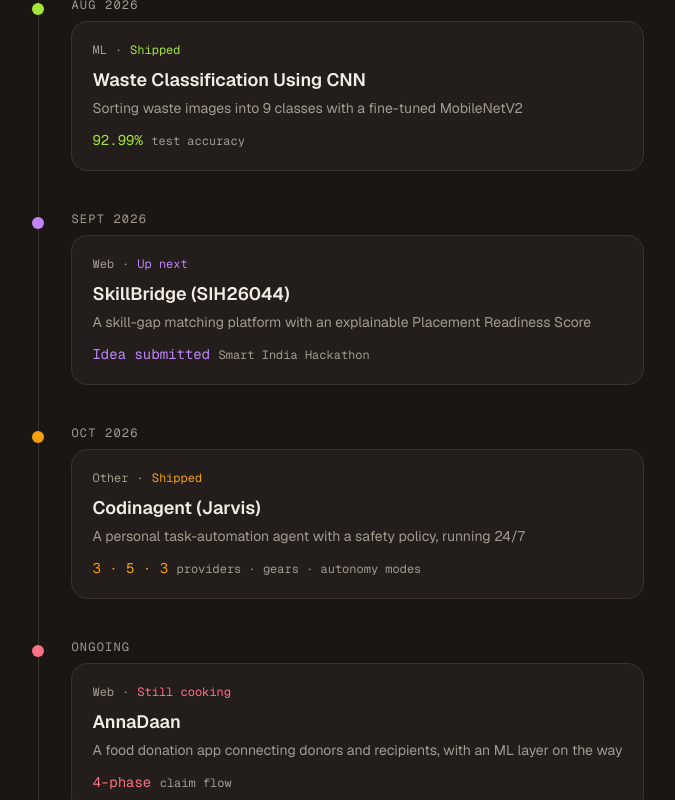
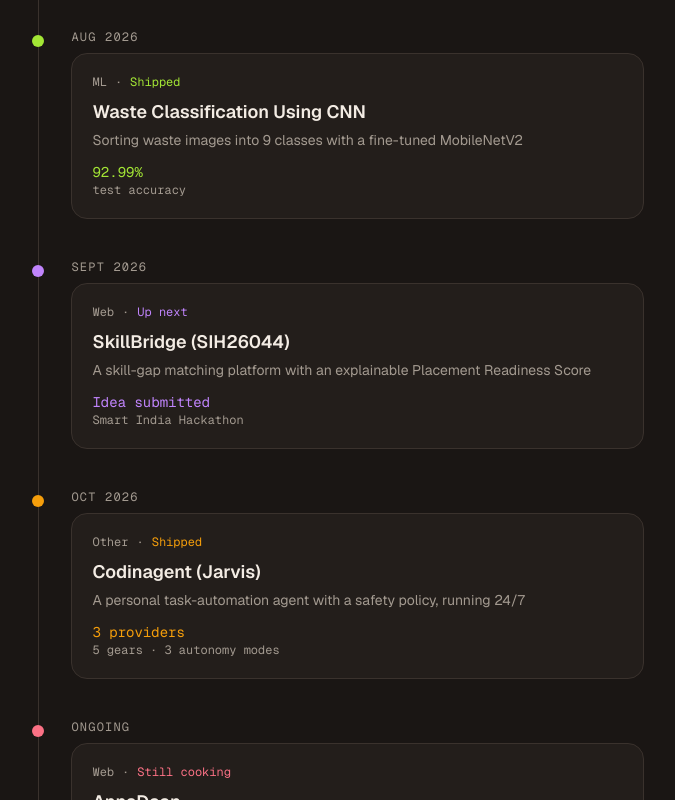
Before and after one commit to Katekar3/portfolio, a Next.js app: page / in a window 1280 px wide. Shown: the part 940-1740 px from the top of the page, without its empty margins (299-974 px from the left). Built offline with nearby package versions, Linux system fonts and the light colour scheme.

Commit message:
Home timeline, filters, about, contact, nav, hero, learning

```diff
--- a/components/ProjectCard.tsx
+++ b/components/ProjectCard.tsx
@@ -92,12 +92,15 @@ export default function ProjectCard({ project: p }: { project: Project }) {
   // FOUNDATION: one compact card
   if (p.tier === "foundation") {
     return (
-      <Link href={href} className={`${base} flex items-center justify-between gap-4 border-border p-4`}>
+      <Link
+        href={href}
+        className={`${base} flex flex-col gap-2 border-border p-4 sm:flex-row sm:items-center sm:justify-between sm:gap-4`}
+      >
         <div>
           <h3 className="font-semibold">{p.title}</h3>
           <p className="text-sm text-muted">{p.tagline}</p>
         </div>
-        <span className="font-mono text-sm" style={{ color: p.accent }}>
+        <span className="font-mono text-sm sm:shrink-0 sm:text-right" style={{ color: p.accent }}>
           {p.signatureStat.value}
         </span>
       </Link>
--- a/components/Timeline.tsx
+++ b/components/Timeline.tsx
@@ -30,9 +30,11 @@ export default function Timeline() {
             <Meta p={p} />
             <h3 className="mt-2 text-lg font-semibold">{p.title}</h3>
             <p className="mt-1 text-sm text-muted">{p.tagline}</p>
-            <div className="mt-3 font-mono text-sm" style={{ color: p.accent }}>
-              {p.signatureStat.value}{" "}
-              <span className="text-xs text-muted">{p.signatureStat.label}</span>
+            <div className="mt-3">
+              <div className="font-mono text-sm" style={{ color: p.accent }}>
+                {p.signatureStat.value}
+              </div>
+              <div className="font-mono text-xs text-muted">{p.signatureStat.label}</div>
             </div>
           </Link>
         </li>
--- a/data/projects.ts
+++ b/data/projects.ts
@@ -90,7 +90,7 @@ export const projects: Project[] = [
       "Flask backend with SSE streaming and a React/Vite UI. A tool-using agent loop rotates across Groq, Gemini and OpenRouter models, with 5 selectable gears (presets). A safety policy classifies every tool call as LOW, MEDIUM, HIGH or DENY under SAFE, ASSISTED or AUTONOMOUS modes, with approval cards. A SQLite queue and scheduler handle tasks.",
     result:
       "v1 complete (finished around 11 Oct 2026). Repository is being cleaned up with fixes before it goes public.",
-    signatureStat: { value: "3 · 5 · 3", label: "providers · gears · autonomy modes" },
+    signatureStat: { value: "3 providers", label: "5 gears · 3 autonomy modes" },
     accent: "#f59e0b",
     tech: [
       "Python",
```
